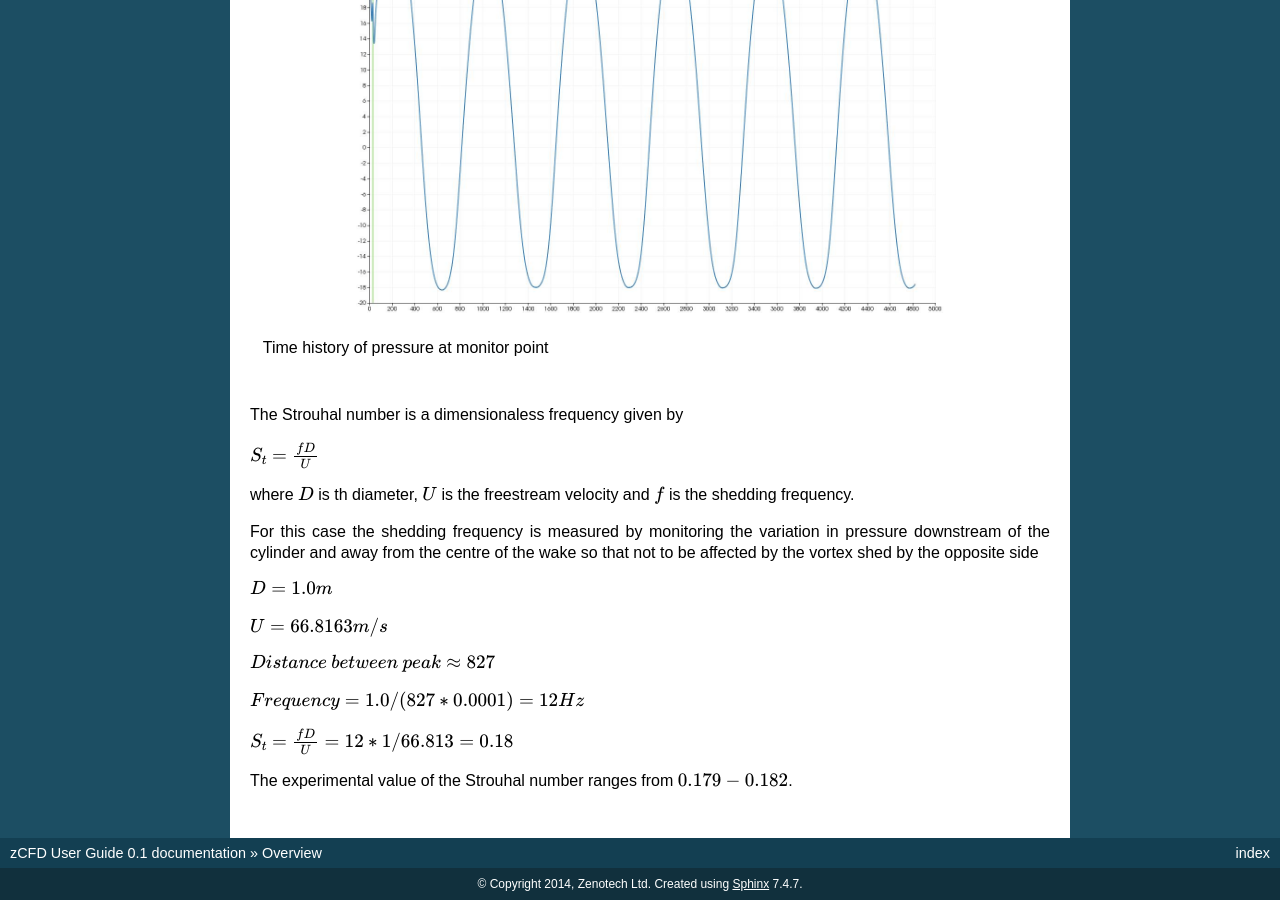
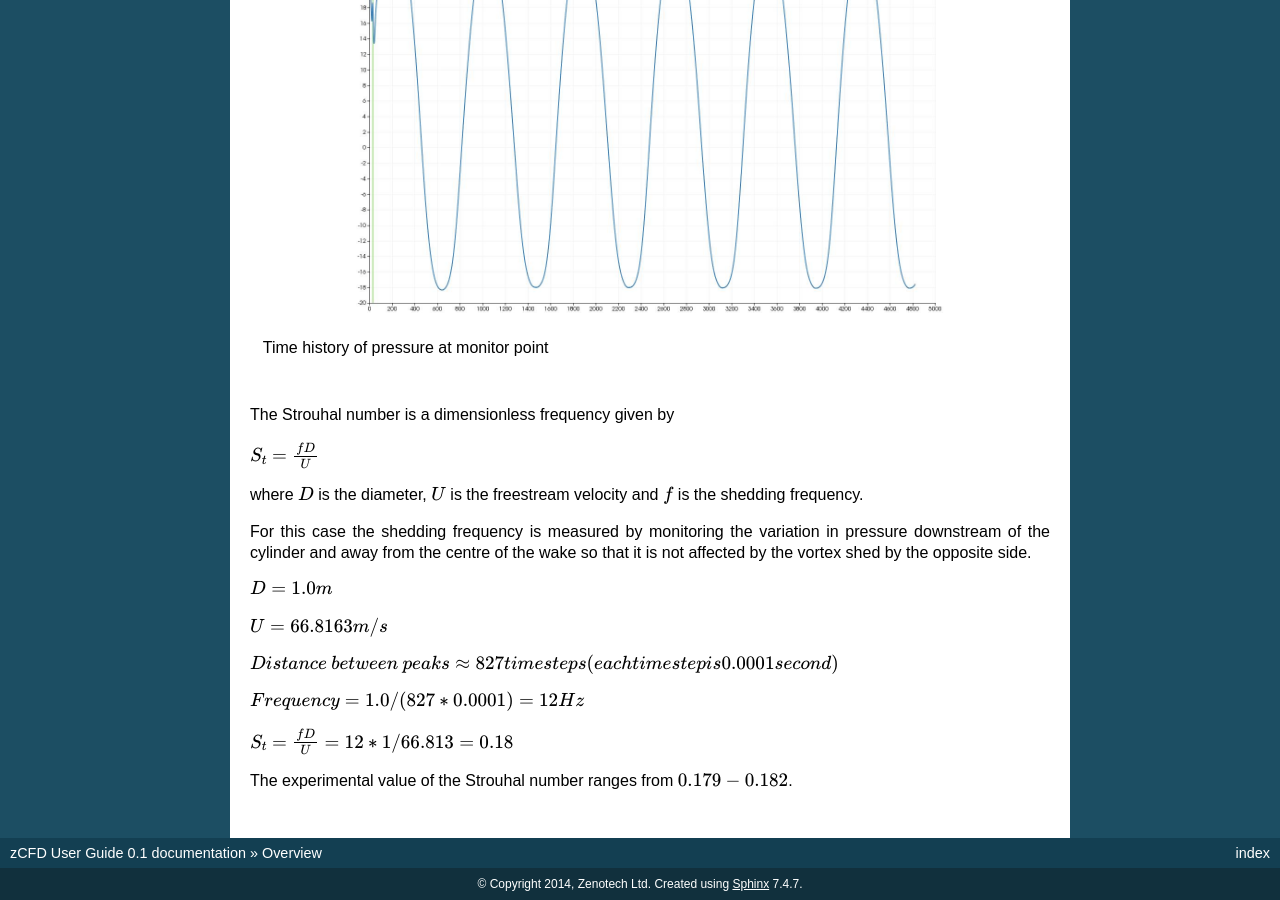
Before and after one commit to zCFD/zCFDguide, a Sphinx documentation site: the page built from docs/source/cylinder.rst, in a window 1280 px wide and 900 px high, scrolled down 869 px. Built offline with Sphinx 7.4.7, drawn with Linux system fonts in a browser that asks for light colours; formulas are drawn with MathJax 3.

Commit message:
Minor update
Typos

```diff
--- a/docs/source/cylinder.rst
+++ b/docs/source/cylinder.rst
@@ -28,20 +28,19 @@ Results
 
 	Time history of pressure at monitor point
 
-The Strouhal number is a dimensionaless frequency given by
+The Strouhal number is a dimensionless frequency given by
 
 :math:`S_t=\frac{fD}{U}`
 
-where :math:`D` is th diameter, :math:`U` is the freestream velocity and  :math:`f` is the shedding frequency.
+where :math:`D` is the diameter, :math:`U` is the freestream velocity and  :math:`f` is the shedding frequency.
 
-For this case the shedding frequency is measured by monitoring the variation in pressure downstream of the cylinder and away from the centre of the wake so that not
-to be affected by the vortex shed by the opposite side
+For this case the shedding frequency is measured by monitoring the variation in pressure downstream of the cylinder and away from the centre of the wake so that it is not affected by the vortex shed by the opposite side.
 
 :math:`D=1.0 m`
 
 :math:`U=66.8163 m/s`
 
-:math:`Distance \: between \: peak \approx 827`
+:math:`Distance \: between \: peaks \approx 827 timesteps (each timestep is 0.0001 second)`
 
 :math:`Frequency = 1.0/(827*0.0001) = 12Hz`
 
```
